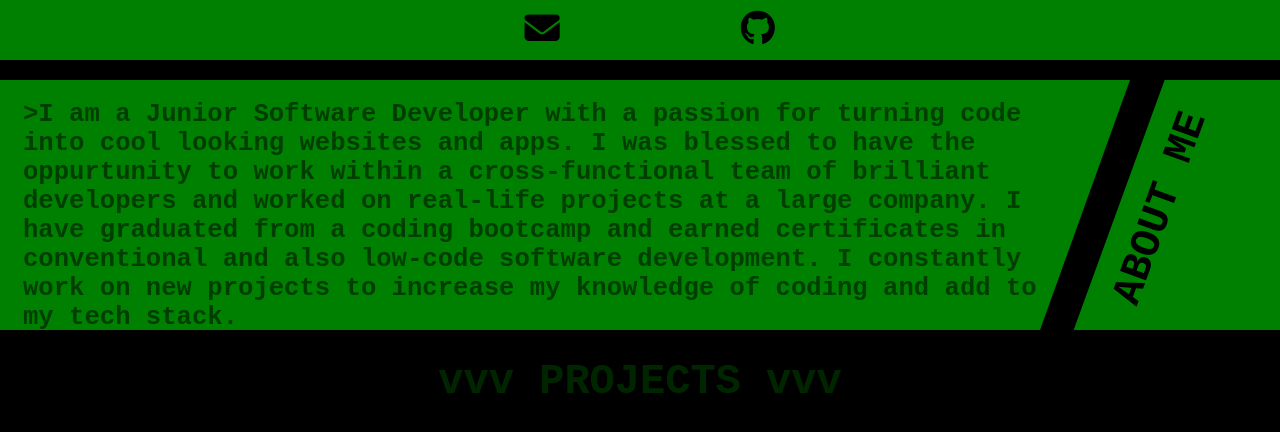
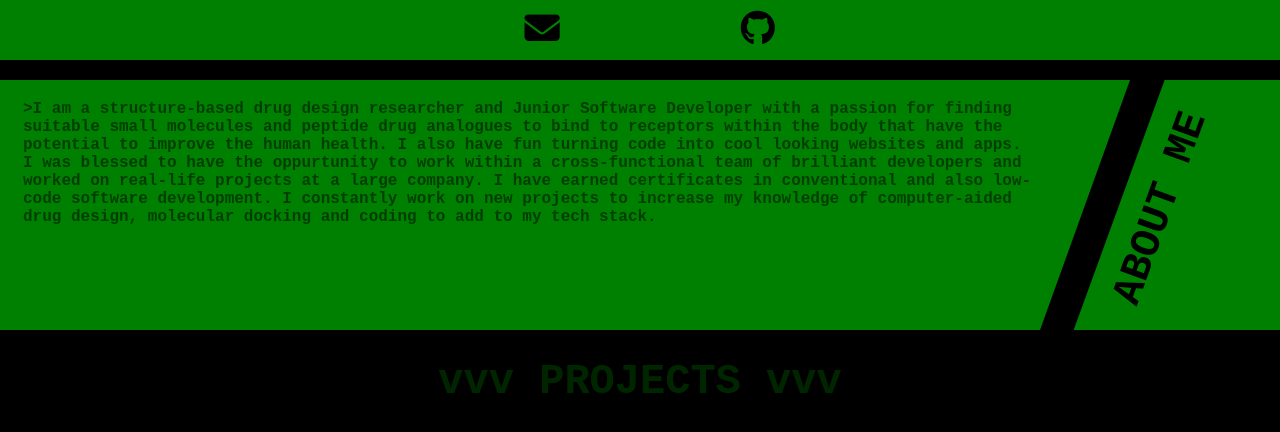
Before and after one commit to Amir-Rsh/Portfolio-attempt, a React (Vite) app: page /home in a window 1280 px wide. Shown: the top 432 px of the page. Built offline with nearby package versions, Linux system fonts and the light colour scheme.

Commit message:
changes of about me

```diff
--- a/src/components/HomePage.jsx
+++ b/src/components/HomePage.jsx
@@ -58,14 +58,17 @@ export default function HomePage() {
       <div className="container1">
         <div className="trapezoid1">
           <p id="aboutMeText">
-            {">"}I am a Junior Software Developer with a passion for turning
-            code into cool looking websites and apps. I was blessed to have the
-            oppurtunity to work within a cross-functional team of brilliant
-            developers and worked on real-life projects at a large company. I
-            have graduated from a coding bootcamp and earned certificates in
-            conventional and also low-code software development. I constantly
-            work on new projects to increase my knowledge of coding and add to
-            my tech stack.
+            {">"}I am a structure-based drug design researcher and Junior
+            Software Developer with a passion for finding suitable small
+            molecules and peptide drug analogues to bind to receptors within the
+            body that have the potential to improve the human health. I also
+            have fun turning code into cool looking websites and apps. I was
+            blessed to have the oppurtunity to work within a cross-functional
+            team of brilliant developers and worked on real-life projects at a
+            large company. I have earned certificates in conventional and also
+            low-code software development. I constantly work on new projects to
+            increase my knowledge of computer-aided drug design, molecular
+            docking and coding to add to my tech stack.
           </p>
         </div>
         <div id="bisect">
--- a/src/index.css
+++ b/src/index.css
@@ -595,7 +595,7 @@ nav {
   }
   #aboutMeText {
     color: black;
-    font-size: 2rem;
+    font-size: 1.4rem;
   }
 }
 @keyframes typing {
@@ -733,7 +733,7 @@ nav {
     width: 300px !important;
   }
   #aboutMeText {
-    font-size: 1.6rem !important;
+    font-size: 1rem !important;
   }
 }
 @media only screen and (max-width: 949px) and (min-width: 634px) {
@@ -744,7 +744,7 @@ nav {
     font-size: 1rem;
   }
   #aboutMeText {
-    font-size: 1.2rem !important;
+    font-size: 0.8rem !important;
   }
 }
 @media only screen and (max-width: 633px) and (min-width: 400px) {
@@ -754,12 +754,12 @@ nav {
     margin-top: 30px !important;
   }
   #aboutMeText {
-    font-size: 0.72rem !important;
+    font-size: 0.62rem !important;
   }
 }
 @media only screen and (max-width: 399px) {
   #aboutMeText {
-    font-size: 0.68rem !important;
+    font-size: 0.58rem !important;
   }
 }
 
```
